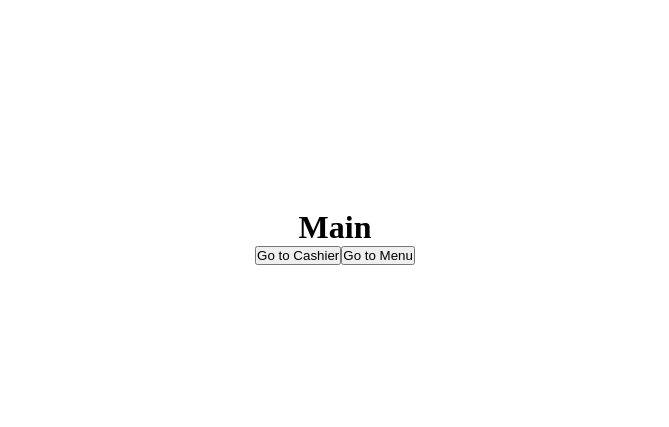
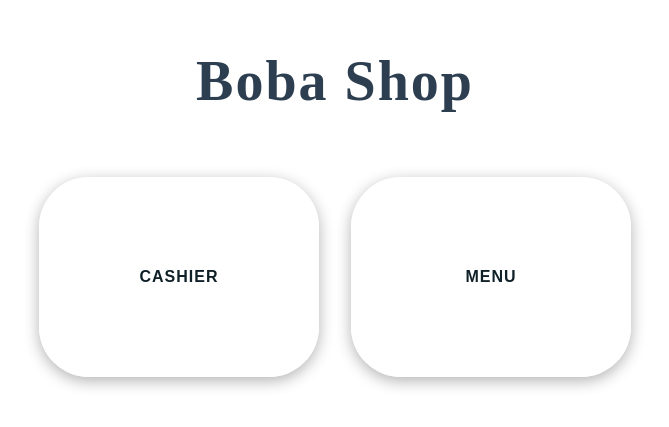
Before and after one commit to CSCE331-Fall2025-900-911/project3_gang_40, a React (Vite) app in the folder frontend/: page / in a window 1280 px wide. Shown: the part 163-590 px from the top of the page, without its empty margins (305-974 px from the left). Built offline with nearby package versions, Linux system fonts and the light colour scheme.

Commit message:
react components updated app view

```diff
--- a/frontend/src/App.jsx
+++ b/frontend/src/App.jsx
@@ -17,10 +17,22 @@ function App() {
       )}
 
       {currentView === 'main' && (
-        <div>
-          <h1>Main</h1>
-          <button onClick={() => setCurrentView('cashier')}>Go to Cashier</button>
-          <button onClick={() => setCurrentView('display')}>Go to Menu</button>
+        <div className="home-container">
+          <h1 className="menu-title">Boba Shop</h1>
+          <div className="menu-items">
+            <button
+              className="nav-button cashier-button"
+              onClick={() => setCurrentView('cashier')}
+            >
+              Cashier
+            </button>
+            <button
+              className="nav-button menu-button"
+              onClick={() => setCurrentView('display')}
+            >
+              Menu
+            </button>
+          </div>
         </div>
       )}
     </>
```
